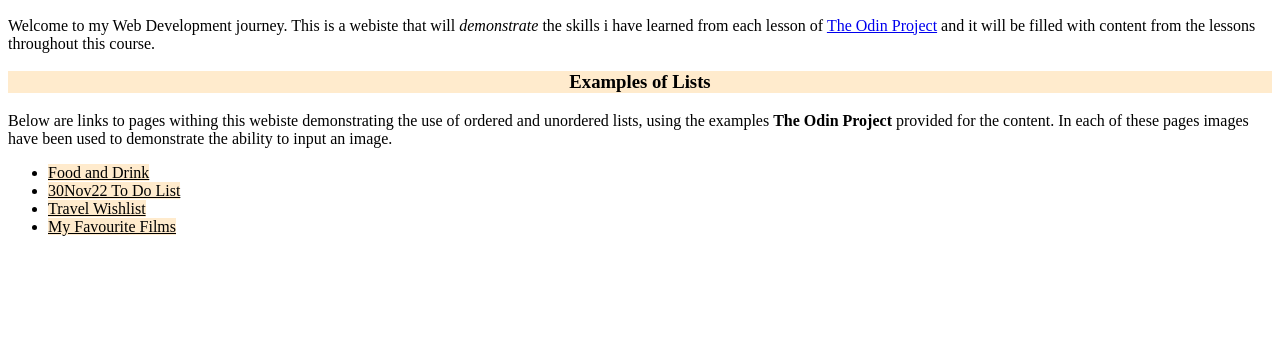
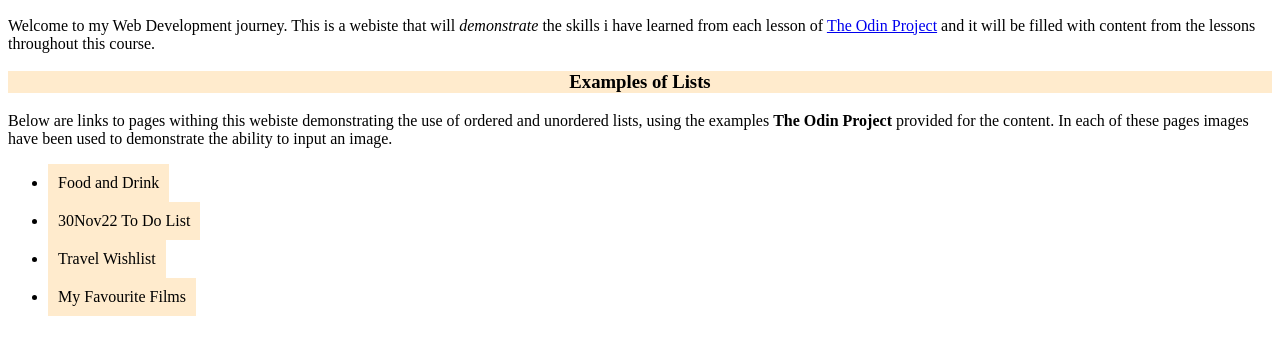
Before and after one commit to benpallett/bens_showcase, a plain HTML site: page index.html in a window 1280 px wide. Shown: the part 245-600 px from the top of the page. Drawn offline with Linux system fonts and the light colour scheme.

Commit message:
a hover function was added on the home page to the page links to make them look more button like

```diff
--- a/index.html
+++ b/index.html
@@ -20,12 +20,12 @@
     <p> Below are links to pages withing this webiste demonstrating the use of ordered
         and unordered lists, using the examples <strong>The Odin Project</strong> provided for the content. In each of these pages images have been used
     to demonstrate the ability to input an image.</p>
-
-       <ul>
-            <li><a class="page" href="./pages/food_drink.html">Food and Drink</a></li>
-            <li><a class="page" href="./pages/to_do.html">30Nov22 To Do List</a></li>
-            <li><a class="page" href="./pages/travel.html">Travel Wishlist</a></li>
-            <li><a class="page" href="./pages/films.html">My Favourite Films</a></li>
+<!-- When I know how, create a button or drop down that takes you to the page of where the examples of lists are. -->
+       <ul class="links-list">
+            <li><a href="./pages/food_drink.html">Food and Drink</a></li>
+            <li><a href="./pages/to_do.html">30Nov22 To Do List</a></li>
+            <li><a href="./pages/travel.html">Travel Wishlist</a></li>
+            <li><a href="./pages/films.html">My Favourite Films</a></li>
         </ul>
 
 
--- a/styles.css
+++ b/styles.css
@@ -1,3 +1,7 @@
+html {
+    box-sizing: border-box;
+}
+
 h1 {
     text-align: center;
     font-weight: 500px;
@@ -14,10 +18,19 @@ h3 {
     background-color: blanchedalmond;
 }
 
-.page {
+.links-list a {
+    display: inline-block;
+    padding: 10px;
+    text-decoration: none;
     background-color: blanchedalmond;
     color: black;
 }
+
+.links-list a:hover {
+    background-color: gold;
+    color: black;
+}
+
 
 #fuji {
     height: 300px;
```
